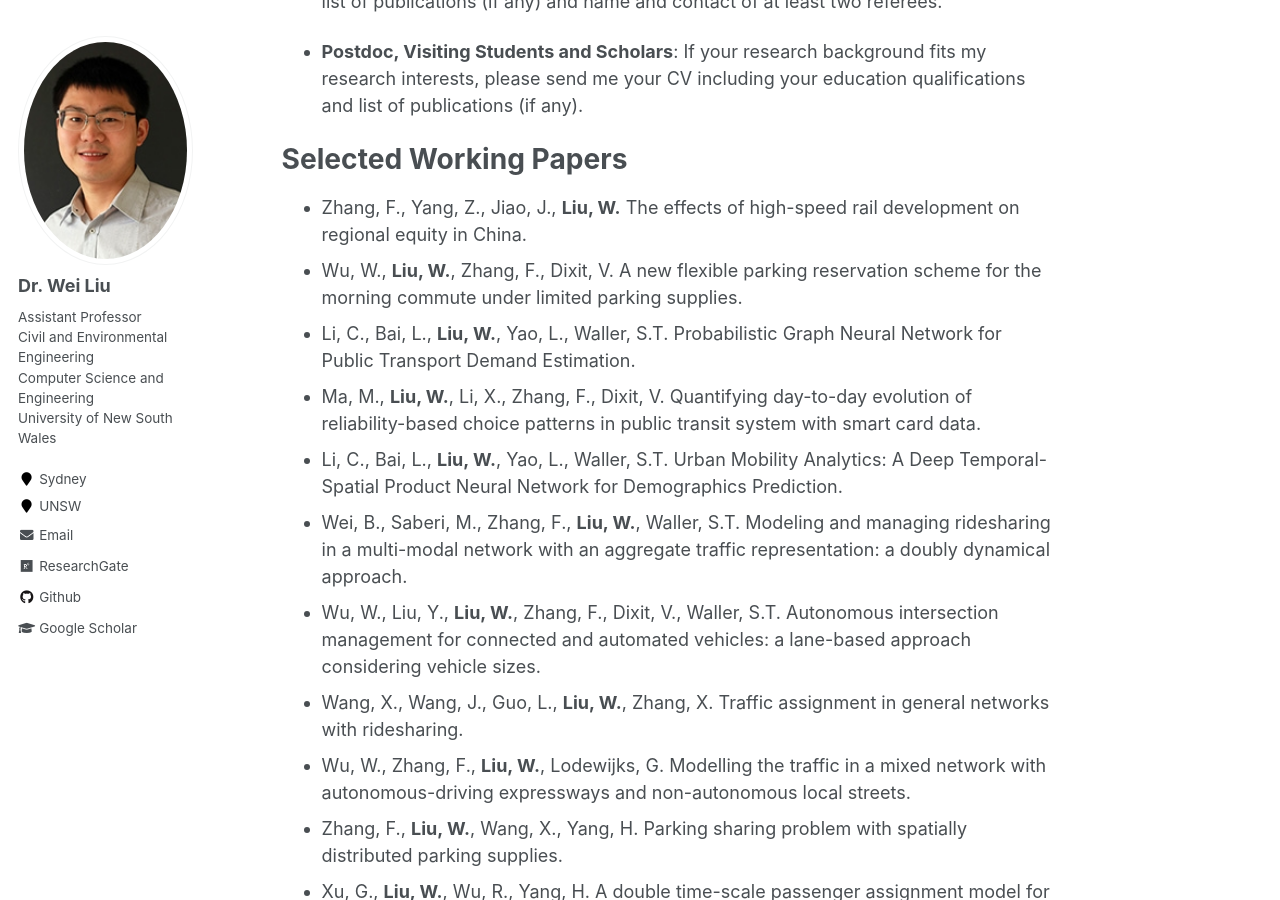
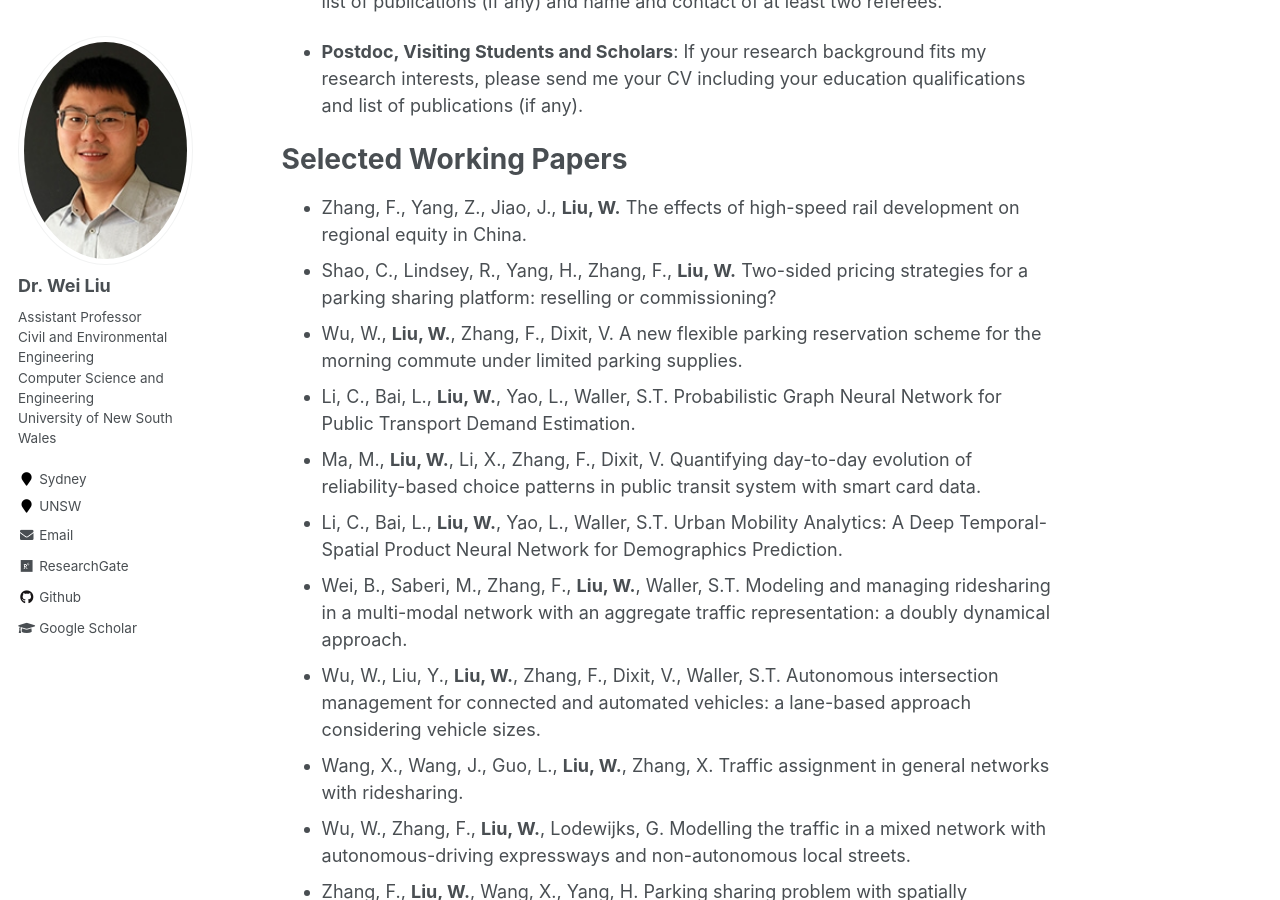
Before and after one commit to weiliu2016/weiliu2016.github.io, a Jekyll site: the page built from _pages/about.md, in a window 1280 px wide and 900 px high, scrolled down 1251 px. Built offline with Jekyll 4.4.1, drawn with Linux system fonts in a browser that asks for light colours.

Commit message:
Update about.md

```diff
--- a/_pages/about.md
+++ b/_pages/about.md
@@ -36,6 +36,7 @@ PhD Positions and Academic Visitors
 Selected Working Papers
 ======
 - Zhang, F., Yang, Z., Jiao, J., **Liu, W.** The effects of high-speed rail development on regional equity in China.
+- Shao, C., Lindsey, R., Yang, H., Zhang, F., **Liu, W.** Two-sided pricing strategies for a parking sharing platform: reselling or commissioning?
 - Wu, W., **Liu, W.**, Zhang, F., Dixit, V. A new flexible parking reservation scheme for the morning commute under limited parking supplies.
 - Li, C., Bai, L., **Liu, W.**, Yao, L., Waller, S.T. Probabilistic Graph Neural Network for Public Transport Demand Estimation.
 - Ma, M., **Liu, W.**, Li, X., Zhang, F., Dixit, V. Quantifying day-to-day evolution of reliability-based choice patterns in public transit system with smart card data.
```
